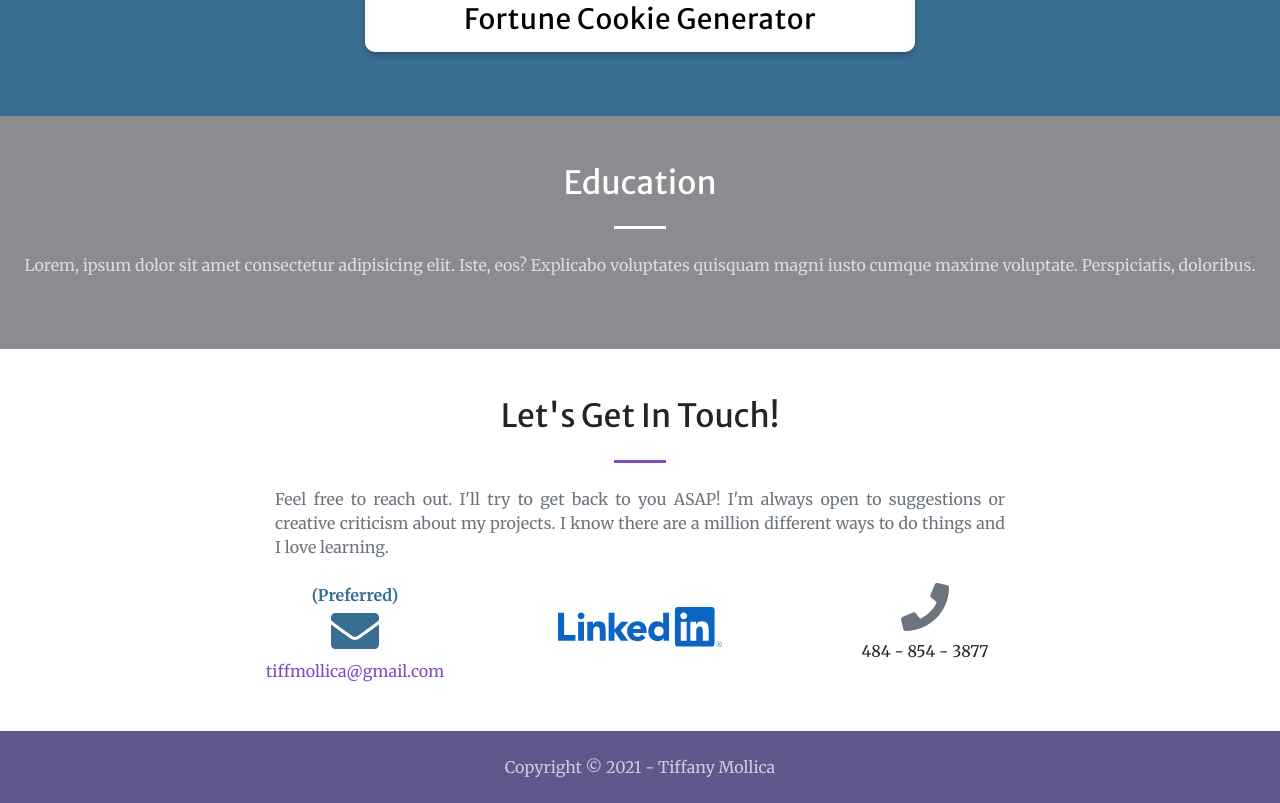
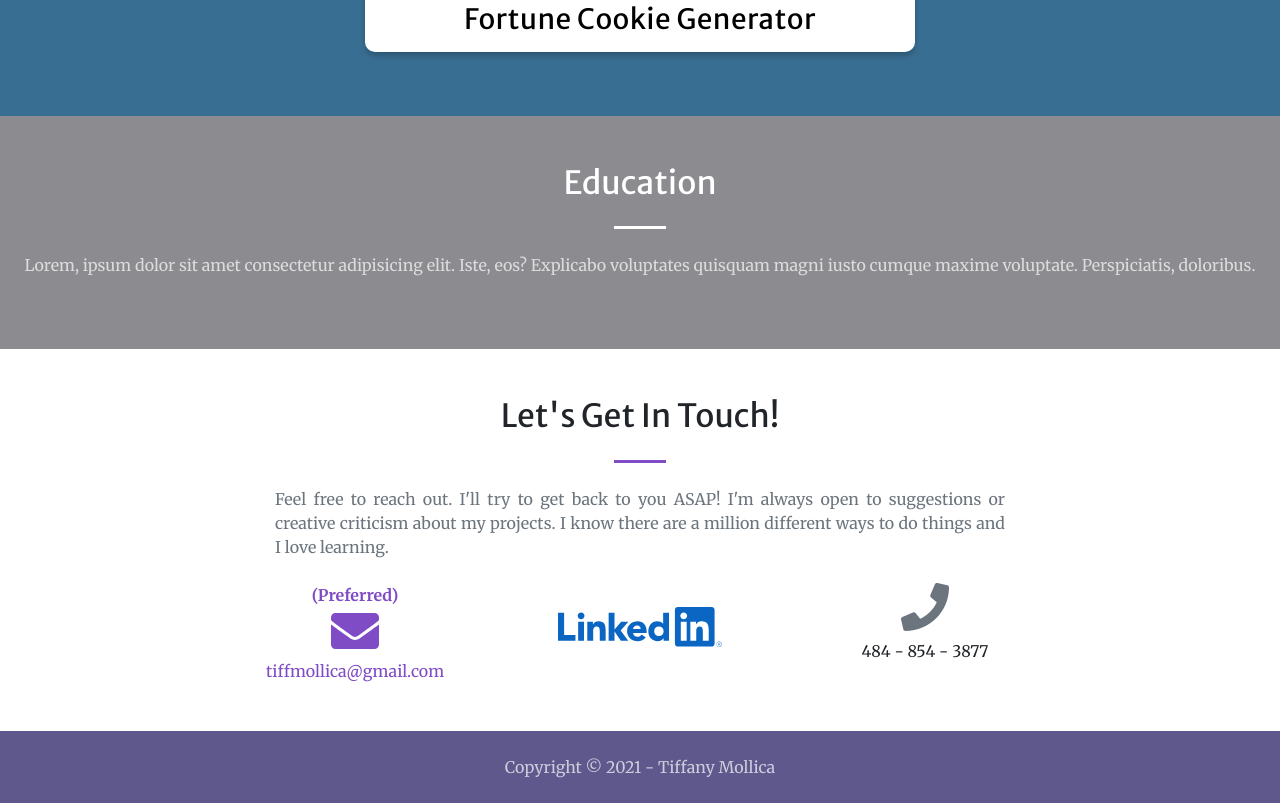
Before and after one commit to tiffany-m/pp2.0, a plain HTML site: page index.html in a window 1280 px wide. Shown: the part 2475-3278 px from the top of the page. Drawn offline with nearby package versions, Linux system fonts and the light colour scheme.

Commit message:
style fix for contact

```diff
--- a/customStyles.css
+++ b/customStyles.css
@@ -209,7 +209,7 @@ li {
 }
 
 .fa-envelope, .emailText {
-  color: var(--blueLight);
+  color: var(--purpleDark);
 }
 
 .socialBtn {
```
